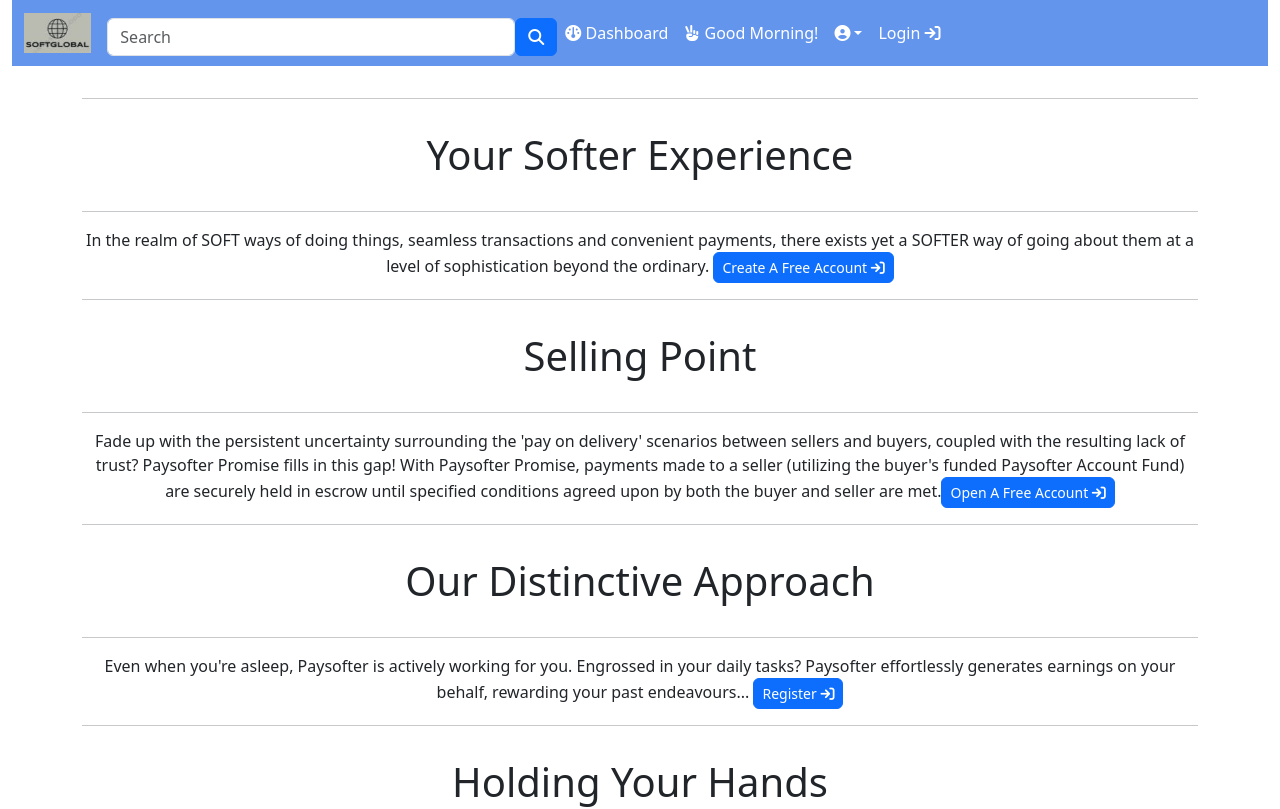
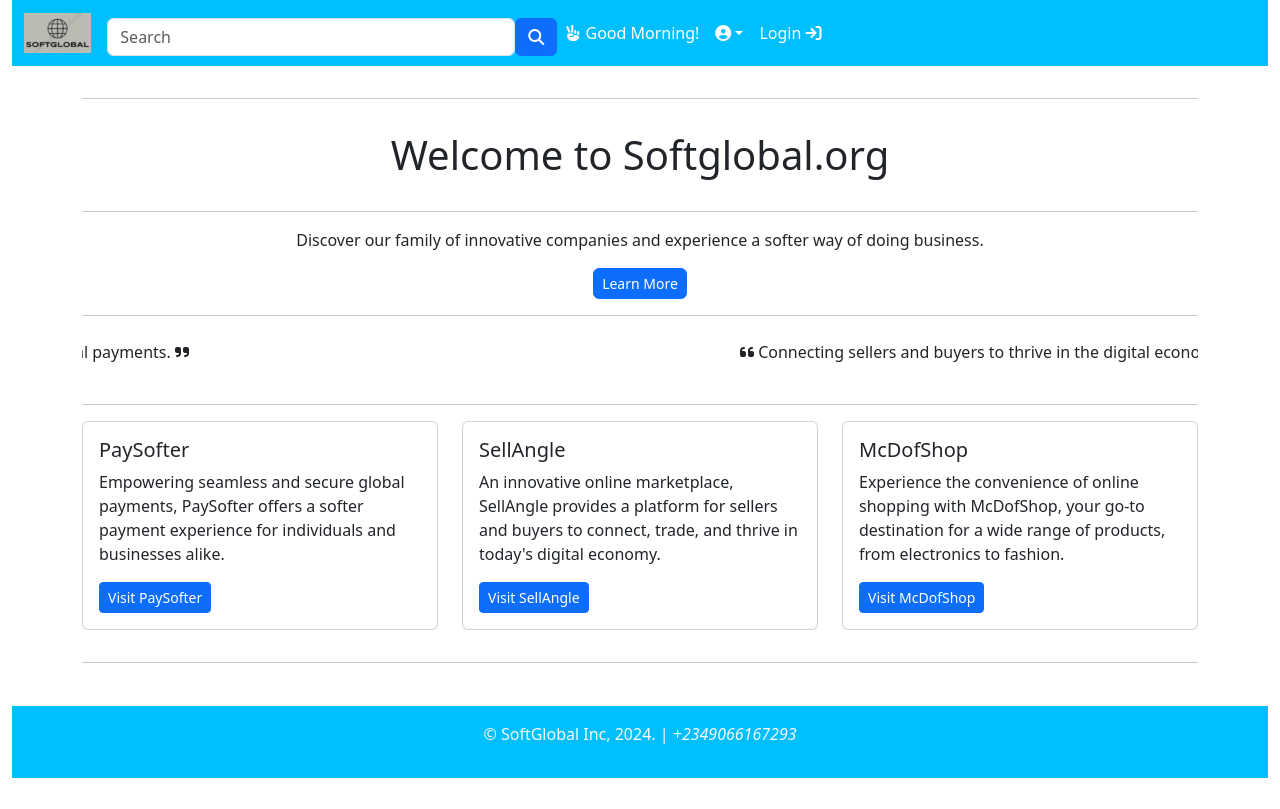
Before and after one commit to syntaxland/frontend-softglobal, a React (Create React App) app: page / in a window 1280 px wide. Shown: the top 809 px of the page. Built offline with nearby package versions, Linux system fonts and the light colour scheme.

Commit message:
new update

```diff
--- a/src/components/Footer.js
+++ b/src/components/Footer.js
@@ -1,36 +1,40 @@
 // Footer.js
-import React, { useState } from "react";
-import { Row, Col, Modal, Button } from "react-bootstrap";
-import { useSelector } from "react-redux";
-import OtpDisableAccountFund from "./settings/OtpDisableAccountFund";
+import React, {
+  // useState
+ } from "react";
+import { Row, Col,
+  // Modal, Button
+} from "react-bootstrap";
+// import { useSelector } from "react-redux";
+// import OtpDisableAccountFund from "./settings/OtpDisableAccountFund";
 
 function Footer() {
-  const userLogin = useSelector((state) => state.userLogin);
-  const { userInfo } = userLogin;
+  // const userLogin = useSelector((state) => state.userLogin);
+  // const { userInfo } = userLogin;
   const currentYear = new Date().getFullYear();
-  const [showSetMaxFund, setShowSetMaxFund] = useState(false);
+  // const [showSetMaxFund, setShowSetMaxFund] = useState(false);
 
-  const handleSetMaxFundOpen = () => {
-    setShowSetMaxFund(true);
-  };
+  // const handleSetMaxFundOpen = () => {
+  //   setShowSetMaxFund(true);
+  // };
 
-  const handleSetMaxFundClose = () => {
-    setShowSetMaxFund(false);
-  };
+  // const handleSetMaxFundClose = () => {
+  //   setShowSetMaxFund(false);
+  // };
 
-  const softGlobalLink = () => {
-    window.location.href = "http://softglobal.org";
-  };
+  // const softGlobalLink = () => {
+  //   window.location.href = "http://softglobal.org";
+  // };
 
   return (
     // <footer className="text-light footer custom-dark-blue">
     <footer
       className="text-light footer custom-dark-blue py-2"
-      style={{ backgroundColor: "#6495ED", color: "white" }}
+      style={{ backgroundColor: "#00BFFF", color: "white" }}
     >
       <Row>
         <Col>
-          <Row>
+          {/* <Row>
             <Col className="text-muted py-2 text-center">
               <ul style={{ fontSize: "12px", color: "white" }}>
                 <strong>Offices:</strong> Lagos (<strong>Coming soon:</strong>{" "}
@@ -40,9 +44,9 @@
 
               </ul>
             </Col>
-          </Row>
+          </Row> */}
 
-          {!userInfo ? (
+          {/* {!userInfo ? (
             <Row>
               <Col className="d-flex justify-content-center text-center py-2">
                 <p>
@@ -72,17 +76,17 @@
                 </Modal>
               </Col>
             </Row>
-          ) : null}
+          ) : null} */}
 
           <Row>
             <Col className="text-center py-2">
               <p>
-                &copy; Paysofter Inc, {currentYear}. |{" "}
-                <i>For a softer payment experience...</i>
+                &copy; SoftGlobal Inc, {currentYear}. |{" "}
+                <i>+2349066167293</i>
                 {/* <i>A payment solution for all humans...</i> */}
               </p>
 
-              <p>
+              {/* <p>
                 <Button
                   variant="outline-transparent"
                   className="rounded"
@@ -92,7 +96,7 @@
                     Powered by SoftGlobal
                   </i>
                 </Button>{" "}
-              </p>
+              </p> */}
             </Col>
           </Row>
         </Col>
--- a/src/components/Header.css
+++ b/src/components/Header.css
@@ -50,7 +50,7 @@
 } */
 
 .profile-dropdown .dropdown-menu {
-  background-color: #6495ED;
+  background-color: #00BFFF;
   /* background-color: blue; */
   /* background-color: blue; */
   color: white;
@@ -73,7 +73,7 @@
   /* width: auto;  */
   width: 300px;
   /* background-color: #007bff; */
-  background-color: #6495ED;
+  background-color: #00BFFF;
   color: white;
 }
 
--- a/src/components/Header.js
+++ b/src/components/Header.js
@@ -145,7 +145,7 @@
             className="custom-dark-blue"
             expand="md"
             sticky="top"
-            style={{ backgroundColor: '#6495ED' }}
+            style={{ backgroundColor: '#00BFFF' }}
           >
             <Container fluid>
               <Navbar.Brand as={Link} to="/">
@@ -195,17 +195,17 @@
                         className="fas fa-dashboard"
                         style={{ fontSize: "16px" }}
                       ></i>{" "}
-                      Dashboard
+                      {/* Dashboard */}
                     </Nav.Link>
                   ) : (
                     <span>
-                      <Nav.Link as={Link} to="/login">
+                      {/* <Nav.Link as={Link} to="/login">
                         <i
                           className="fas fa-dashboard"
                           style={{ fontSize: "16px" }}
                         ></i>{" "}
                         Dashboard
-                      </Nav.Link>
+                      </Nav.Link> */}
                     </span>
                   )}
 
--- a/src/components/screens/HomeScreen.js
+++ b/src/components/screens/HomeScreen.js
@@ -1,68 +1,39 @@
 // HomeScreen.js
 import React from "react";
-// import React, { useEffect, useState } from "react";
-// import { useDispatch, useSelector } from "react-redux";
-import { Row, Col, Button, Container } from "react-bootstrap";
+import { Row, Col, Button, Container, Card } from "react-bootstrap";
 import Slider from "react-slick";
 import "slick-carousel/slick/slick.css";
 import "slick-carousel/slick/slick-theme.css";
 
+const companies = [
+  {
+    name: "PaySofter",
+    description:
+      "Empowering seamless and secure global payments, PaySofter offers a softer payment experience for individuals and businesses alike.",
+    url: "https://www.paysofter.com",
+  },
+  {
+    name: "SellAngle",
+    description:
+      "An innovative online marketplace, SellAngle provides a platform for sellers and buyers to connect, trade, and thrive in today's digital economy.",
+    url: "https://www.sellangle.com",
+  },
+  {
+    name: "McDofShop",
+    description:
+      "Experience the convenience of online shopping with McDofShop, your go-to destination for a wide range of products, from electronics to fashion.",
+    url: "https://www.mcdofshop.com",
+  },
+];
 
 const quotes = [
-  "For a softer payment experience...",
-  "Softer Pays, Any Day!",
-  "Globally Pay, Live Softer!",
-  "Soft Pays, PaySofter Stays!",
-  "Pay Smoother, Choose PaySofter!",
-  "PaySofter.com: Global Payments, Softer Vibes!",
-  "Your Softer Pay Companion!",
-  "Smooth Payments, Sharp Results - Choose PaySofter!",
-  "In the Symphony of Payments, PaySofter Sways.",
-  "Pay Globally, Stay Softer!",
-  "Softening Your Every Pay Day!",
-  "Soft Pays, Bright Rays - It's PaySofter Always.",
-  "PaySofter: Pay, Stay Soft!",
-  "Softer Pays, Any Place!",
-  "Where Transactions Meet Tranquility - PaySofter.",
-  "Your Oasis for Softer Payments!",
-  "Pay Bliss, Choose Softer!",
-  "For Payments Clear, The Softer Frontier.",
-  "Your Partner for Softer Payments!",
-  "Every Pay, a Pleasure in Softness!",
-  "Soften Payments, Go Global!",
-  "In the World of Payments, PaySofter Plays.",
-  "Crafted for Humans, Softened for You!",
-  "Soft Solutions, Seamless Payments - PaySofter!",
-  "Making Payments Painless - Welcome to PaySofter!",
-  "Soften Your Wallet with PaySofter!",
-  "Softer Pay, Swiftly Sway - PaySofter Every Day.",
-  "Softer Pays, Brighter Days - PaySofter's Ways.",
-  "Soft Pays, Brighter Arrays - PaySofter Stays.",
-  "Your Pay Haven, Where Experiences Soften!",
-  "Where Paying Feels Effortless.",
-  "Ease into Payments with PaySofter!",
-  "Smooth Pays, Brighter Days - PaySofter Stays.",
-  "Soft on Process, Solid on Payments - PaySofter!",
-  "Softly Pay, Swiftly Sway - PaySofter Every Day.",
-  "Pay Easy, Live Softer!",
-  "Your Transactions, Our Soft Touch - PaySofter.",
-  "Softer Ways to Pay Every Day!",
-  "Your Pay Haven, Where Experiences Soften!",
-  "Global Pay, Softer Way!",
-  "Where Transactions Meet Tranquility - PaySofter.",
-  "PaySofter: Where Every Transaction Counts!",
-  "Softening the Paying Experience - PaySofter Unleashed!",
-  "Paying? Go Softer, Go Global!",
-  "Soften Payments, Go Global!",
-  "Pay Globally, Pay Softer!",
-  "Your Oasis for Softer Payments!"
+  "Empowering seamless and secure global payments.",
+  "Connecting sellers and buyers to thrive in the digital economy.",
+  "Your go-to destination for online shopping convenience.",
 ];
 
 function HomeScreen({ history }) {
-  // const dispatch = useDispatch();
-
   const settings = {
-    // dots: true,
     arrows: false,
     infinite: true,
     speed: 1000,
@@ -70,7 +41,6 @@
     slidesToScroll: 1,
     autoplay: true,
     autoplaySpeed: 5000,
-    // fade: true,
     focusOnSelect: true,
     centerMode: true,
   };
@@ -81,117 +51,26 @@
         <Col>
           <div className="text-center">
             <hr />
-            <h1 className="py-3">Your Softer Experience</h1>
+            <h1 className="py-3">Welcome to Softglobal.org</h1>
             <hr />
-            {/* <PromoProductScroll /> */}
-            <span>
-              {/* Although we know many SOFT ways of doing things and making
-              payments, there's yet a SOFTER way of going about it. */}
-              In the realm of SOFT ways of doing things, seamless transactions
-              and convenient payments, there exists yet a SOFTER way of going
-              about them at a level of sophistication beyond the ordinary.{" "}
-            </span>
+            <p>
+              Discover our family of innovative companies and experience a
+              softer way of doing business.
+            </p>
             <Button
               variant="primary"
               className="rounded"
               size="sm"
-              onClick={() => history.push("/register")}
+              onClick={() => history.push("/about")}
             >
-              Create A Free Account <i className="fas fa-sign-in"></i>
+              Learn More
             </Button>
           </div>
 
-          <div className="text-center">
-            <hr />
-            <h1 className="py-3">Selling Point</h1>
-            <hr />
-            {/* <PromoProductScroll /> */}
-            <span>
-              {/* Wearied of never ending clause: "pay on delivery" between sellers
-              and buyers and the mistrust that ensues? Paysofter Promise fills
-              in this gap! With Paysofter Promise option, the payment made to a
-              seller (using the buyer's funded Paysofter Account Fund) is
-              escrowed or placed in custody until a specified condition between
-              the buyer and seller is fulfilled.  */}
-              {/* Tired of the persistent uncertainty surrounding the 'pay on
-              delivery' scenarios between sellers and buyers, coupled with the
-              resulting lack of trust? Paysofter Promise fills in this gap!
-              Through the Paysofter Promise feature, payments made to a seller
-              (utilizing the buyer's funded Paysofter Fund) are securely held in
-              escrow until specified conditions agreed upon by both buyer and
-              seller, are met. */}
-              Fade up with the persistent uncertainty surrounding the 'pay on
-              delivery' scenarios between sellers and buyers, coupled with the
-              resulting lack of trust? Paysofter Promise fills in this gap! With
-              Paysofter Promise, payments made to a seller (utilizing the
-              buyer's funded Paysofter Account Fund) are securely held in escrow
-              until specified conditions agreed upon by both the buyer and seller
-              are met.
-            </span>
-            <Button
-              variant="primary"
-              className="rounded"
-              size="sm"
-              onClick={() => history.push("/register")}
-            >
-              Open A Free Account <i className="fas fa-sign-in"></i>
-            </Button>
-          </div>
-
-          <div className="text-center">
-            <hr />
-            <h1 className="py-3">Our Distinctive Approach</h1>
-            {/* <h1 className="py-3">Our Experience</h1> */}
-            <hr />
-            {/* <PromoProductScroll /> */}
-            <span>
-              {/* While asleep, Paysofter actively works for you. Active with work?
-              Paysofter passively earns on your behalf rewarding your past
-              endeavours... */}
-              Even when you're asleep, Paysofter is actively working for you.
-              Engrossed in your daily tasks? Paysofter effortlessly generates
-              earnings on your behalf, rewarding your past endeavours...{" "}
-            </span>
-            <Button
-              variant="primary"
-              className="rounded"
-              size="sm"
-              onClick={() => history.push("/register")}
-            >
-              Register <i className="fas fa-sign-in"></i>
-            </Button>
-          </div>
-
-          <div className="text-center">
-            <hr />
-            {/* <h1 className="py-3">Guiding You Every Step</h1> */}
-            <h1 className="py-3">Holding Your Hands</h1>
-            <hr />
-            {/* <PromoProductScroll /> */}
-            <span>
-              {/* Here comes a system that rewards and gives credit points to every
-              transaction payment effort... Don't have a Paysofter account?
-              You're just about 3 minutes away! Sign up for a much softer
-              payment experience. A gateway built for all humans! */}
-              Here comes a system that recognizes and awards credit points for
-              each transactional effort. Don't possess a Paysofter account yet?
-              You're merely three minutes away! Embark on a journey towards a
-              remarkably smoother and softer payment experience. A gateway
-              crafted for every individual!"{" "}
-            </span>
-            <Button
-              variant="primary"
-              className="rounded"
-              size="sm"
-              onClick={() => history.push("/register")}
-            >
-              Sign up <i className="fas fa-sign-in"></i>
-            </Button>
-          </div>
           <hr />
 
           <div>
-          <Slider {...settings}>
+            <Slider {...settings}>
               {quotes.map((quote, index) => (
                 <div key={index} className="quote-slide">
                   <p className="text-center py-2">
@@ -203,7 +82,27 @@
             </Slider>
           </div>
 
+          <hr />
 
+          <Row>
+            {companies.map((company, index) => (
+              <Col key={index} md={4}>
+                <Card className="mb-3">
+                  <Card.Body>
+                    <Card.Title>{company.name}</Card.Title>
+                    <Card.Text>{company.description}</Card.Text>
+                    <Button
+                      variant="primary"
+                      size="sm"
+                      onClick={() => window.open(company.url, "_blank")}
+                    >
+                      Visit {company.name}
+                    </Button>
+                  </Card.Body>
+                </Card>
+              </Col>
+            ))}
+          </Row>
 
           <hr />
         </Col>
```
